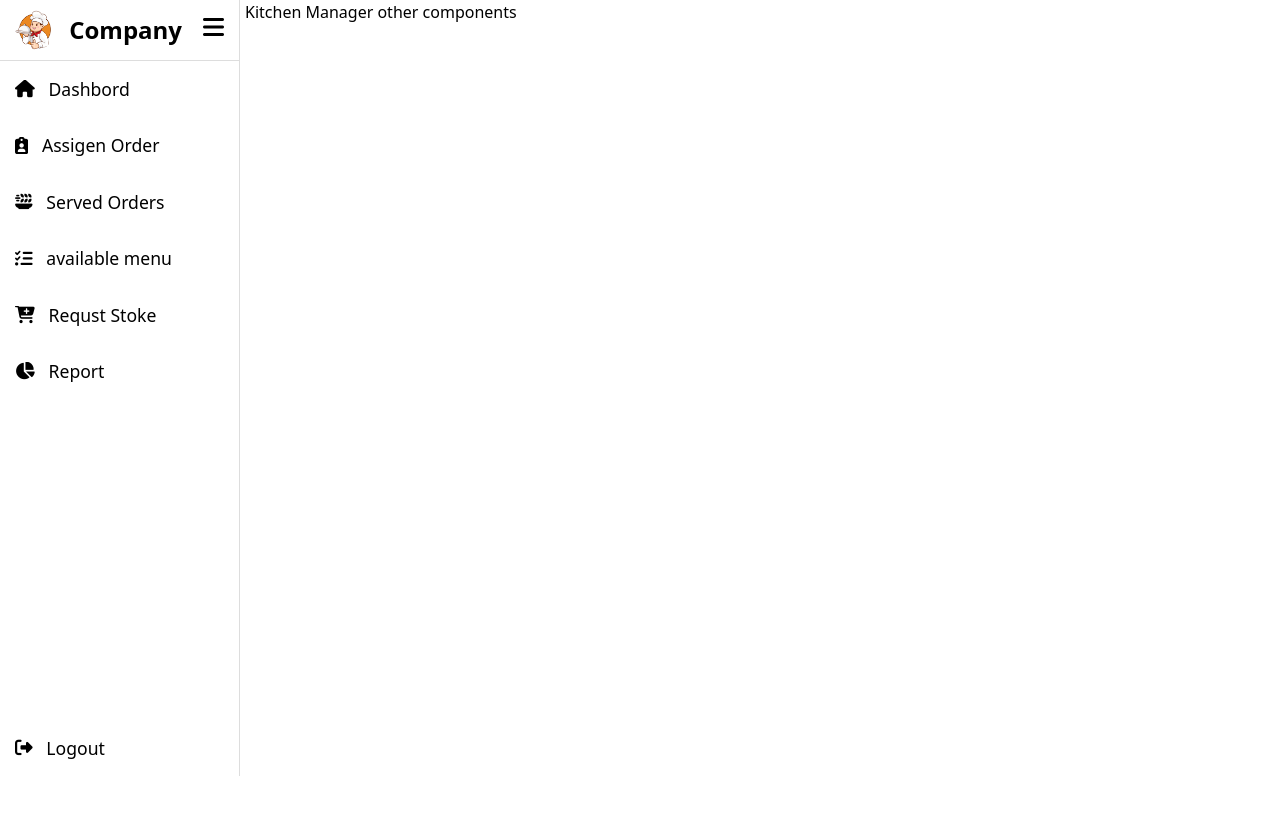
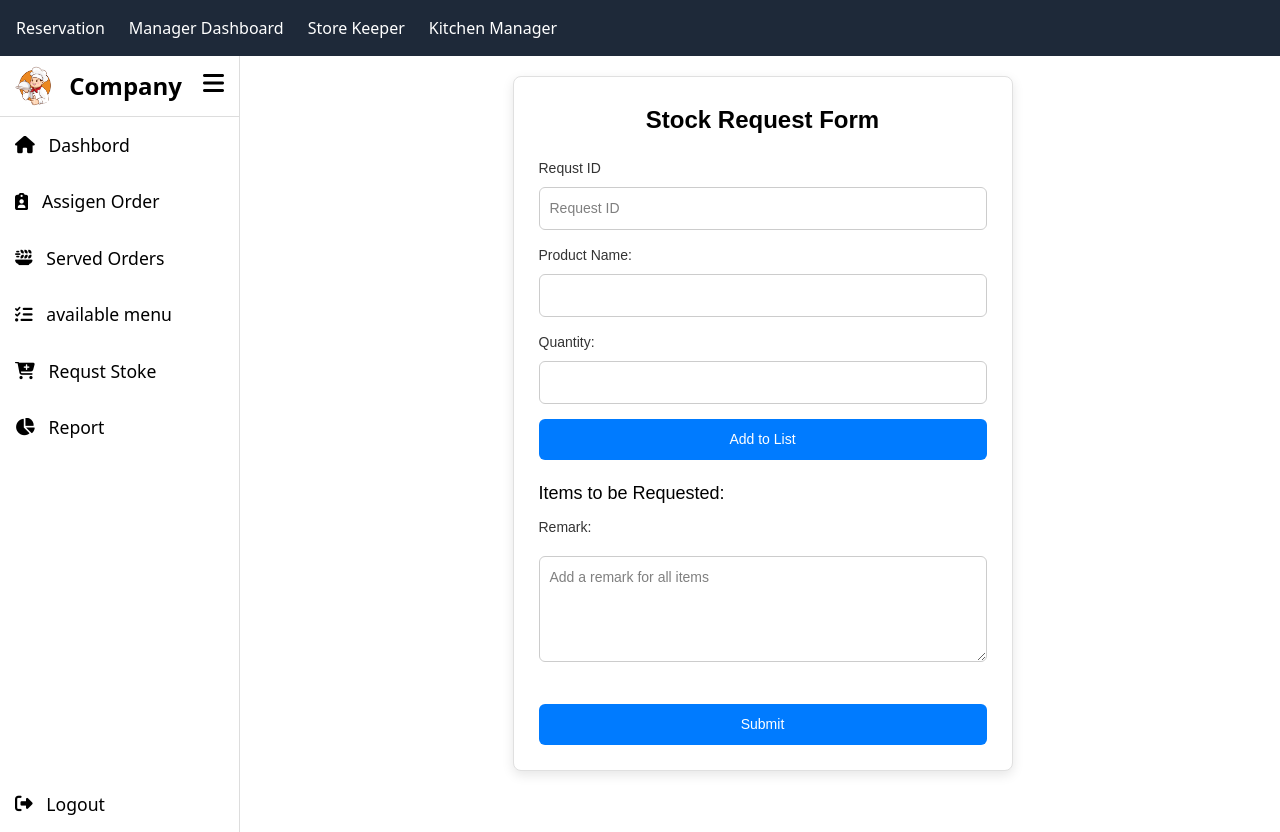
Before and after one commit to Kida-101/RMS, a React (Vite) app in the folder frontend/: page /kitchen in a window 1280 px wide. Before the commit the page ends 800 px from the top, so only its background shows below. Built offline with nearby package versions, Linux system fonts and the light colour scheme.

Commit message:
Updated kitchen management functionalities, add request folder to the kitchen, update main app jsx

```diff
--- a/frontend/src/App.jsx
+++ b/frontend/src/App.jsx
@@ -1,5 +1,5 @@
 import React from "react";
-import { BrowserRouter as Router, Routes, Route } from "react-router-dom";
+import { BrowserRouter as Router, Routes, Route, Link } from "react-router-dom";
 import KitchenManager from "./pages/Kitchen_manager";
 import Reservation from "./pages/reservation";
 import StoreKeeper from "./pages/StoreKeeper";
@@ -8,6 +8,15 @@ import ManagerDashboard from "./pages/managerDashboard";
 const App = () => {
   return (
     <Router>
+      <nav className="bg-gray-800 p-4">
+        <ul className="flex space-x-6 text-white">
+          <li><Link to="/" className="hover:text-gray-400">Reservation</Link></li>
+          <li><Link to="/manager" className="hover:text-gray-400">Manager Dashboard</Link></li>
+          <li><Link to="/storeKepper" className="hover:text-gray-400">Store Keeper</Link></li>
+          <li><Link to="/kitchen" className="hover:text-gray-400">Kitchen Manager</Link></li>
+        </ul>
+      </nav>
+
       <Routes>
         <Route path="/" element={<Reservation />} />
         <Route path="/manager" element={<ManagerDashboard />} />
--- /dev/null
+++ b/frontend/src/components/Kitchen_header/Kitchen_header.jsx
@@ -0,0 +1,11 @@
+import React from 'react'
+import './Kitchen_header.css'
+function Kitchen_manager() {
+  return (
+    <div>
+        <div><h3>Kitchen manager</h3></div>
+    </div>
+  )
+}
+
+export default Kitchen_manager
--- a/frontend/src/pages/Kitchen_manager.jsx
+++ b/frontend/src/pages/Kitchen_manager.jsx
@@ -1,13 +1,15 @@
 import React from 'react'
 import './styles/Kitchen_manager.css'
 import Kitchen_menu_bar from '../components/Kitchen_menu_bar/Kitchen_menu_bar'
+import Kitchen_header from '../components/Kitchen_header/Kitchen_header'
+import Kitchen_request from './Kitchen_request/Kitchen_request'
 
 function Kitchen_manager() {
   return (
     <div className='Kitchen_manager_continer'>
         <div className='Kitchen_menu_bar'><Kitchen_menu_bar/></div>
         <div className='main'>
-          <h1>Kitchen Manager other components</h1>
+          <Kitchen_request/>
         </div>
     </div>
   )
--- /dev/null
+++ b/frontend/src/pages/Kitchen_request/Kitchen_request.css
@@ -0,0 +1,152 @@
+/* Kitchen_request.css */
+.Kitchen_request_container {
+    display: flex;
+    justify-content: center;
+    align-items: center;
+    max-height: 100vh;
+    background-color: #ffffff;
+    /* White background */
+    padding: 20px;
+    font-family: 'Arial', sans-serif;
+    overflow: hidden;
+    overflow-y: auto;
+}
+
+.Kitchen_request_form {
+    background-color: #ffffff;
+    /* White background */
+    padding: 25px;
+    border-radius: 8px;
+    box-shadow: 0 4px 12px rgba(0, 0, 0, 0.1);
+    width: 100%;
+    max-width: 500px;
+    border: 1px solid #e0e0e0;
+    /* Light gray border */
+}
+
+.Kitchen_request_form legend {
+    font-size: 24px;
+    font-weight: bold;
+    color: #000000;
+    /* Black text */
+    margin-bottom: 20px;
+    text-align: center;
+}
+
+.Kitchen_request_form label {
+    display: block;
+    font-size: 14px;
+    color: #333333;
+    /* Dark gray text */
+    margin-bottom: 8px;
+}
+
+.Kitchen_request_form input,
+.Kitchen_request_form textarea {
+    width: 100%;
+    padding: 10px;
+    margin-bottom: 15px;
+    border: 1px solid #cccccc;
+    /* Light gray border */
+    border-radius: 6px;
+    font-size: 14px;
+    color: #000000;
+    /* Black text */
+    background-color: #ffffff;
+    /* White background */
+    transition: border-color 0.3s ease;
+}
+
+.Kitchen_request_form input:focus,
+.Kitchen_request_form textarea:focus {
+    border-color: #007bff;
+    /* Blue border on focus */
+    outline: none;
+}
+
+.Kitchen_request_add_button {
+    width: 100%;
+    padding: 10px;
+    background-color: #007bff;
+    /* Blue background */
+    color: #ffffff;
+    /* White text */
+    border: none;
+    border-radius: 6px;
+    font-size: 14px;
+    cursor: pointer;
+    transition: background-color 0.3s ease;
+}
+
+.Kitchen_request_add_button:hover {
+    background-color: #0056b3;
+    /* Darker blue on hover */
+}
+
+.Kitchen_request_item_list {
+    margin-top: 20px;
+}
+
+.Kitchen_request_item_list h3 {
+    font-size: 18px;
+    color: #000000;
+    /* Black text */
+    margin-bottom: 10px;
+}
+
+.Kitchen_request_item_list ul {
+    list-style-type: none;
+    padding: 0;
+}
+
+.Kitchen_request_list_item {
+    background-color: #f8f9fa;
+    /* Light gray background */
+    padding: 10px;
+    border: 1px solid #e0e0e0;
+    /* Light gray border */
+    border-radius: 6px;
+    margin-bottom: 8px;
+    font-size: 14px;
+    color: #000000;
+    /* Black text */
+    display: flex;
+    justify-content: space-between;
+    align-items: center;
+}
+
+.Kitchen_request_remark_textarea {
+    width: 100%;
+    padding: 10px;
+    margin-top: 10px;
+    border: 1px solid #cccccc;
+    /* Light gray border */
+    border-radius: 6px;
+    font-size: 14px;
+    color: #000000;
+    /* Black text */
+    background-color: #ffffff;
+    /* White background */
+    resize: vertical;
+    /* Allow vertical resizing */
+}
+
+.Kitchen_request_submit_button {
+    width: 100%;
+    padding: 10px;
+    background-color: #007bff;
+    /* Blue background */
+    color: #ffffff;
+    /* White text */
+    border: none;
+    border-radius: 6px;
+    font-size: 14px;
+    cursor: pointer;
+    margin-top: 20px;
+    transition: background-color 0.3s ease;
+}
+
+.Kitchen_request_submit_button:hover {
+    background-color: #0056b3;
+    /* Darker blue on hover */
+}
--- /dev/null
+++ b/frontend/src/pages/Kitchen_request/Kitchen_request.jsx
@@ -0,0 +1,109 @@
+import React, { useState } from 'react';
+import './Kitchen_request.css';
+
+function Kitchen_request() {
+  const [productName, setProductName] = useState('');
+  const [quantity, setQuantity] = useState('');
+  const [remark, setRemark] = useState(''); // Single remark for all items
+  const [items, setItems] = useState([]);
+  const suggestedProducts = ['Rice', 'Tomatoes', 'Chicken', 'Onions', 'Spices','banana','Cornflower'];
+  const [Rquste_id, setRquste_id] = useState('');
+  const addItem = () => {
+    if (productName && quantity) {
+      const existingItemIndex = items.findIndex((item) => item.name === productName);
+      if (existingItemIndex !== -1) {
+        const confirmed = window.confirm(
+          `${productName} is already in the list. Do you want to add the quantity to the existing one?`
+        );
+        if (confirmed) {
+          const updatedItems = [...items];
+          updatedItems[existingItemIndex].quantity =
+            parseInt(updatedItems[existingItemIndex].quantity) + parseInt(quantity);
+          setItems(updatedItems);
+        } else {
+          return;
+        }
+      } else {
+        setItems([...items, { name: productName, quantity }]);
+      }
+      setProductName('');
+      setQuantity('');
+    }
+  };
+
+  const handleSubmit = (e) => {
+    e.preventDefault();
+    if (items.length > 0) {
+      const dataToSubmit = { items, remark }; // Data to send to the backend
+      console.log('Submitting:', dataToSubmit); // Replace with actual backend call
+      alert('Stock request submitted successfully!');
+      setItems([]);
+      setRemark('');
+    } else {
+      alert('Please add at least one item to the list before submitting.');
+    }
+  };
+
+  return (
+    <div className="Kitchen_request_container">
+      <form onSubmit={handleSubmit} className="Kitchen_request_form">
+        <legend>Stock Request Form</legend>
+        <label htmlFor='requste_id'>Requst ID</label>
+          <input type="text" id='requste_id' placeholder='Request ID' value={Rquste_id} onChange={(e) => setRquste_id(e.target.value)} required/>
+        <label htmlFor="product_name">Product Name:</label>
+        <input
+          type="text"
+          id="product_name"
+          list="suggestedProducts"
+          value={productName}
+          onChange={(e) => setProductName(e.target.value)}
+          required
+        />
+        <datalist id="suggestedProducts">
+          {suggestedProducts.map((product, index) => (
+            <option key={index} value={product} />
+          ))}
+        </datalist>
+        <label htmlFor="quantity">Quantity:</label>
+        <input
+          type="number"
+          id="quantity"
+          value={quantity}
+          onChange={(e) => setQuantity(e.target.value)}
+          required
+        />
+        <button
+          className="Kitchen_request_add_button"
+          type="button"
+          onClick={addItem}
+        >
+          Add to List
+        </button>
+        <div className="Kitchen_request_item_list">
+          <h3>Items to be Requested:</h3>
+          <ul>
+            {items.map((item, index) => (
+              <li key={index} className="Kitchen_request_list_item">
+                <span>{item.name} - {item.quantity}</span>
+              </li>
+            ))}
+          </ul>
+          <label htmlFor="remark">Remark:</label>
+          <textarea
+            id="remark"
+            placeholder="Add a remark for all items"
+            value={remark}
+            onChange={(e) => setRemark(e.target.value)}
+            className="Kitchen_request_remark_textarea"
+            rows="4" // Adjust rows for desired height
+          />
+        </div>
+        <button className="Kitchen_request_submit_button" type="submit">
+          Submit
+        </button>
+      </form>
+    </div>
+  );
+}
+
+export default Kitchen_request;
```
Also changed, not shown: frontend/src/components/Kitchen_header/Kitchen_header.css (added), 1 other file (tests, documents, lock files or other folders).
